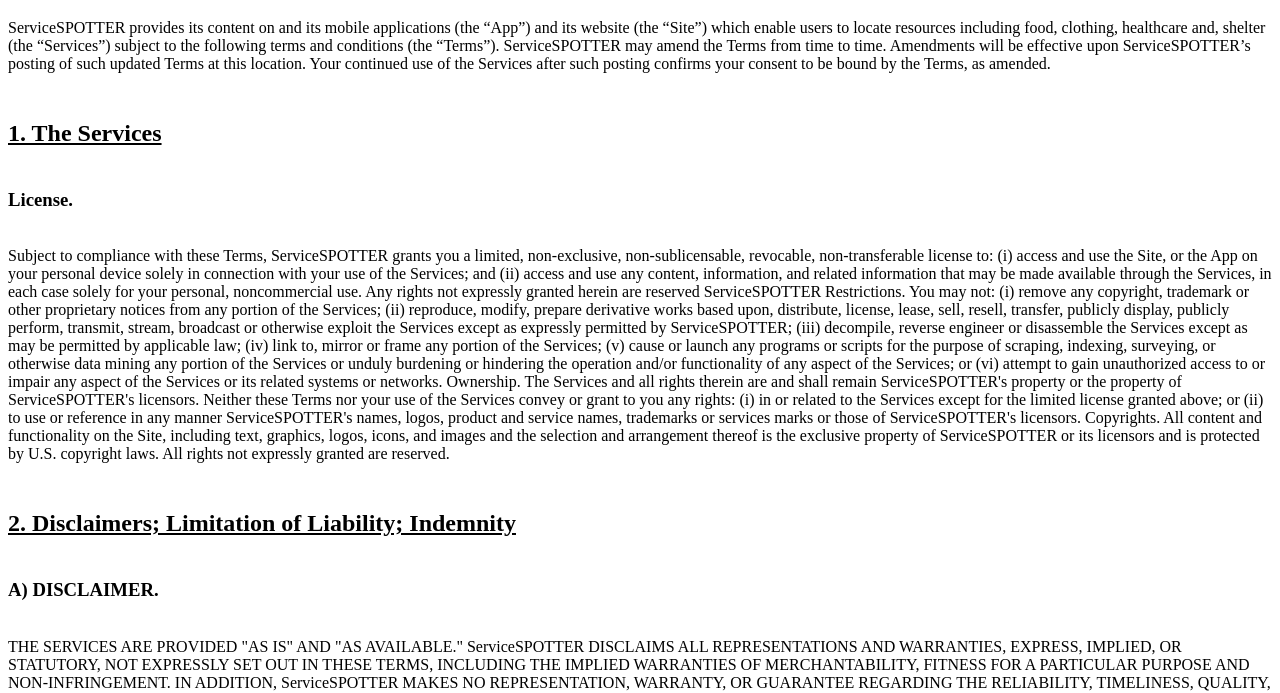
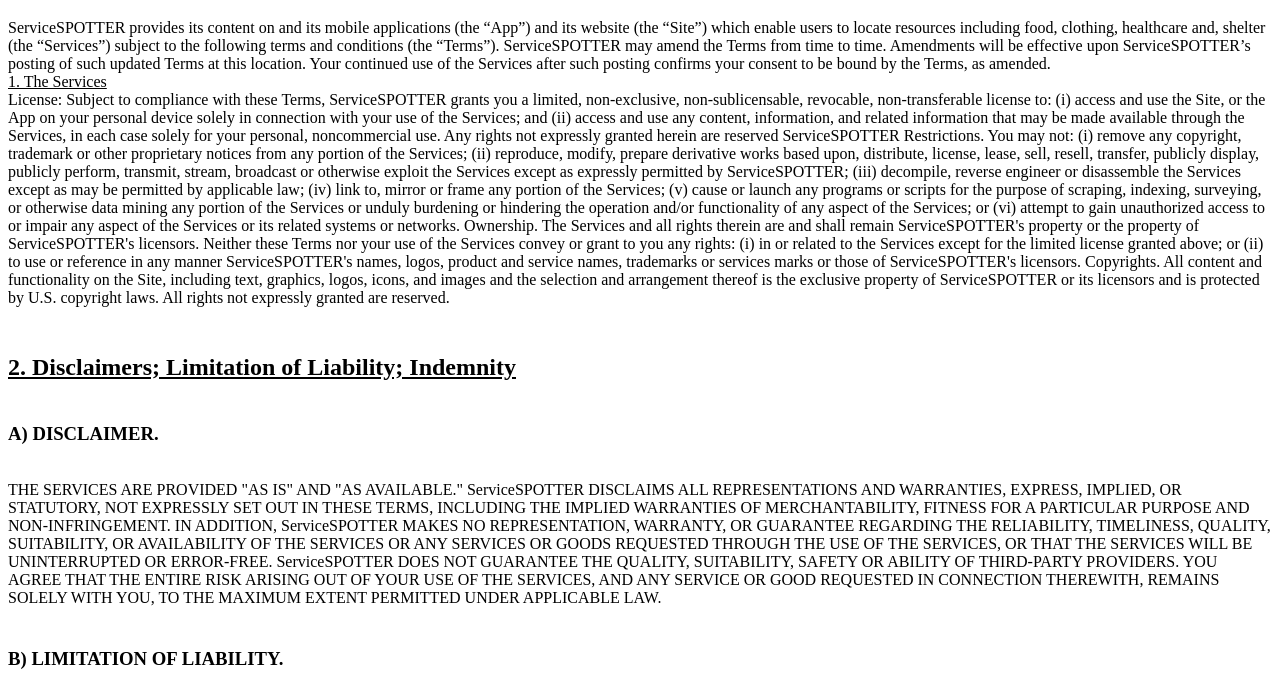
Before and after one commit to arushisharmaa/ServiceSpotter-Terms-and-Conditions, a plain HTML site: page index.html in a window 1280 px wide. Shown: the part 61-754 px from the top of the page. Drawn offline with Linux system fonts and the light colour scheme.

Commit message:
Update index.html

```diff
--- a/index.html
+++ b/index.html
@@ -5,9 +5,8 @@
 <body>
     <h1> ServiceSPOTTER-Terms and Conditions</h1>
 ServiceSPOTTER provides its content on and its mobile applications (the “App”) and its website (the “Site”) which enable users to locate resources including food, clothing, healthcare and, shelter (the “Services”) subject to the following terms and conditions (the “Terms”). ServiceSPOTTER may amend the Terms from time to time. Amendments will be effective upon ServiceSPOTTER’s posting of such updated Terms at this location. Your continued use of the Services after such posting confirms your consent to be bound by the Terms, as amended.
-    <h2> <br> <u> 1. The Services </u> </br> </h2>
-    <h3> <br> License. </h3> </br>
-
+    <br> <u> 1. The Services </u> </br>
+ License:
 Subject to compliance with these Terms, ServiceSPOTTER grants you a limited, non-exclusive, non-sublicensable, revocable, non-transferable license to: (i) access and use the Site, or the App on your personal device solely in connection with your use of the Services; and (ii) access and use any content, information, and related information that may be made available through the Services, in each case solely for your personal, noncommercial use. Any rights not expressly granted herein are reserved ServiceSPOTTER Restrictions.
 You may not: (i) remove any copyright, trademark or other proprietary notices from any portion of the Services; (ii) reproduce, modify, prepare derivative works based upon, distribute, license, lease, sell, resell, transfer, publicly display, publicly perform, transmit, stream, broadcast or otherwise exploit the Services except as expressly permitted by ServiceSPOTTER; (iii) decompile, reverse engineer or disassemble the Services except as may be permitted by applicable law; (iv) link to, mirror or frame any portion of the Services; (v) cause or launch any programs or scripts for the purpose of scraping, indexing, surveying, or otherwise data mining any portion of the Services or unduly burdening or hindering the operation and/or functionality of any aspect of the Services; or (vi) attempt to gain unauthorized access to or impair any aspect of the Services or its related systems or networks. Ownership.
 The Services and all rights therein are and shall remain ServiceSPOTTER's property or the property of ServiceSPOTTER's licensors. Neither these Terms nor your use of the Services convey or grant to you any rights: (i) in or related to the Services except for the limited license granted above; or (ii) to use or reference in any manner ServiceSPOTTER's names, logos, product and service names, trademarks or services marks or those of ServiceSPOTTER's licensors.
```
